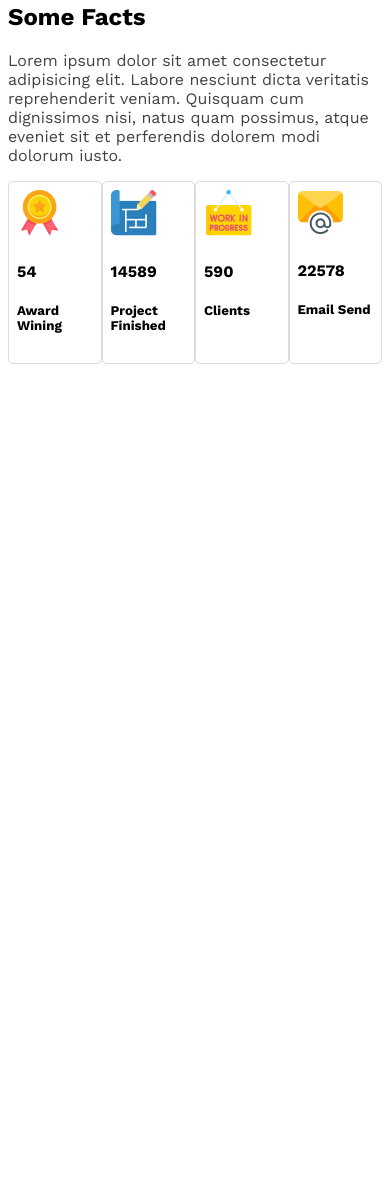
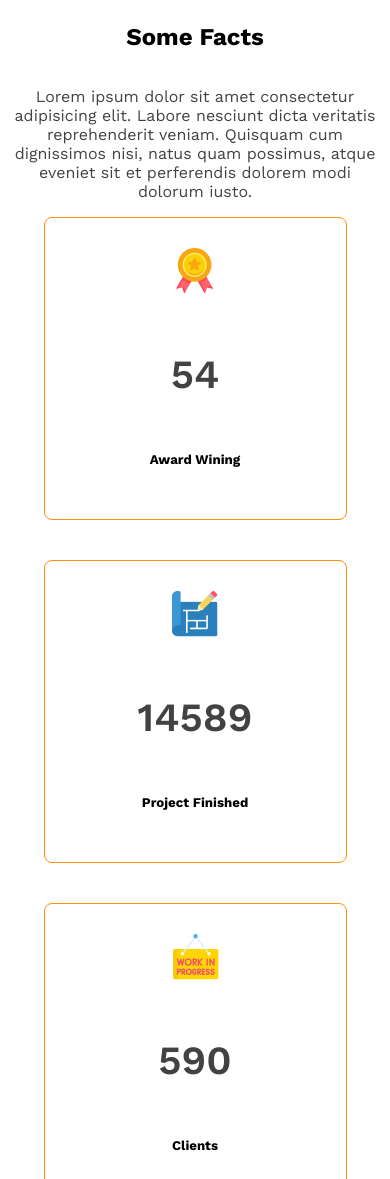
Before and after one commit to touhidulemroz/G3_Architects_touhidulemroz, a plain HTML site: page index.html in a window 390 px wide. Shown: the part 2861-4040 px from the top of the page. Before the commit the page ends 3233 px from the top, so only its background shows below. Drawn offline with nearby package versions, Linux system fonts and the light colour scheme.

Commit message:
update the some facts section

```diff
--- a/index.html
+++ b/index.html
@@ -1,16 +1,15 @@
 <!DOCTYPE html>
 <html lang="en">
+
 <head>
   <meta charset="UTF-8" />
   <meta name="viewport" content="width=device-width, initial-scale=1.0" />
   <title>G3 Architects - Home</title>
   <link rel="stylesheet" href="styles/main.css" />
-    <link
-      rel="shortcut icon"
-      href="https://img.icons8.com/?size=100&id=GaZvrjdSUNlz&format=png&color=000000"
-      type="image/x-icon"
-    />
+  <link rel="shortcut icon" href="https://img.icons8.com/?size=100&id=GaZvrjdSUNlz&format=png&color=000000"
+    type="image/x-icon" />
 </head>
+
 <body class="work-sans-font">
   <!-- header section starts here  -->
   <header class="header bg-light">
@@ -58,8 +57,11 @@
         <img src="images/team4.png" alt="two architects discussing about design">
       </div>
       <div class="our-features">
-        <h1 class="section-title"> <span id="quick-list" class="text-grey">Quick list</span> <span id="of-out">of Our</span> <span id="features" class="text-primary">Features</span></h1>
-        <p class="feature-description text-grey">There are many variations of passages of Lorem Ipsum available, but the majority have suffered alteration in some form, by injected humour, or randomised words which don't look even</p>
+        <h1 class="section-title"> <span id="quick-list" class="text-grey">Quick list</span> <span id="of-out">of
+            Our</span> <span id="features" class="text-primary">Features</span></h1>
+        <p class="feature-description text-grey">There are many variations of passages of Lorem Ipsum available, but the
+          majority have suffered alteration in some form, by injected humour, or randomised words which don't look even
+        </p>
         <button class="btn-primary">Explore More</button>
       </div>
     </section>
@@ -74,32 +76,43 @@
       <h1 class="section-titl">
         Some Facts
       </h1>
-            <p class="text-grey">Lorem ipsum dolor sit amet consectetur adipisicing elit. Labore nesciunt dicta veritatis reprehenderit veniam. Quisquam cum dignissimos nisi, natus quam possimus, atque eveniet sit et perferendis dolorem modi dolorum iusto.
+      <p class="text-grey">Lorem ipsum dolor sit amet consectetur adipisicing elit. Labore nesciunt dicta veritatis
+        reprehenderit veniam. Quisquam cum dignissimos nisi, natus quam possimus, atque eveniet sit et perferendis
+        dolorem modi dolorum iusto.
       </p>
       <div class="facts-card-container">
         <div class="fact-card">
+          <div>
             <img src="images/icons/ribon.png" alt="ribons" class="fact-icon">
             <h4 class="fact-number">54</h4>
             <h5 class="fact-name">Award Wining</h5>
           </div>
+        </div>
         <div class="fact-card">
+          <div>
             <img src="images/icons/projects.png" alt="projects" class="fact-icon">
             <h4 class="fact-number">14589</h4>
             <h5 class="fact-name">Project Finished</h5>
           </div>
+        </div>
         <div class="fact-card">
+          <div>
             <img src="images/icons/customers.png" alt="customers" class="fact-icon">
             <h4 class="fact-number">590</h4>
             <h5 class="fact-name">Clients</h5>
           </div>
+        </div>
         <div class="fact-card">
+          <div>
             <img src="images/icons/email.png" alt="emails" class="fact-icon">
             <h4 class="fact-number">22578</h4>
             <h5 class="fact-name">Email Send</h5>
+          </div>
         </div>
       </div>
     </section>
   </main>
   <footer></footer>
 </body>
+
 </html>
--- a/styles/main.css
+++ b/styles/main.css
@@ -1,5 +1,5 @@
 /* Font - Work Sans  */
-@import url('https://fonts.googleapis.com/css2?family=Fira+Sans:ital,wght@0,100;0,200;0,300;0,400;0,500;0,600;0,700;0,800;0,900;1,100;1,200;1,300;1,400;1,500;1,600;1,700;1,800;1,900&family=Open+Sans:ital,wght@0,300..800;1,300..800&family=Plus+Jakarta+Sans:ital,wght@0,200..800;1,200..800&family=Work+Sans:ital,wght@0,100..900;1,100..900&display=swap');
+@import url("https://fonts.googleapis.com/css2?family=Fira+Sans:ital,wght@0,100;0,200;0,300;0,400;0,500;0,600;0,700;0,800;0,900;1,100;1,200;1,300;1,400;1,500;1,600;1,700;1,800;1,900&family=Open+Sans:ital,wght@0,300..800;1,300..800&family=Plus+Jakarta+Sans:ital,wght@0,200..800;1,200..800&family=Work+Sans:ital,wght@0,100..900;1,100..900&display=swap");
 
 /* Font - Work Sans */
 .work-sans-font {
@@ -19,9 +19,9 @@
   color: #424242;
 }
 .text-primary {
-    color: #FF900E;
+  color: #ff900e;
 }
-.text-light-grey{
+.text-light-grey {
   color: #727272;
 }
 .bg-light {
@@ -30,21 +30,20 @@
 .btn-primary {
   border: none;
   border-radius: 8px;
-    background: #FF900E;
+  background: #ff900e;
   color: #fff;
   font-size: 1.25rem;
   font-weight: 600;
   cursor: pointer;
   padding: 20px 25px;
-
 }
 
-main{
+main {
   max-width: 1440px;
   margin: 0 auto;
 }
 
-main >section {
+main > section {
   margin-top: 80px;
 }
 
@@ -77,8 +76,9 @@ main >section {
   color: black;
 }
 
-.navbar, .banner{
-    max-width:1440px;
+.navbar,
+.banner {
+  max-width: 1440px;
   margin: 0 auto;
 }
 
@@ -98,12 +98,12 @@ main >section {
 
 .banner img {
   width: 100%;
-
 }
 
 /* responsive media query  */
 @media screen and (max-width: 576px) {
-    .navbar, .nav-links {
+  .navbar,
+  .nav-links {
     flex-direction: column;
   }
 }
@@ -113,7 +113,6 @@ main >section {
 /* team and features related styles  */
 
 .teams {
-
   display: flex;
   /* justify-content: space-between; */
   align-items: center;
@@ -131,8 +130,6 @@ main >section {
   margin-left: 30px;
   max-width: 530px;
 }
-
-
 
 #quick-list {
   font-weight: 500;
@@ -155,7 +152,6 @@ main >section {
     /* align-items: center; */
     margin-left: 0;
   }
-
 }
 
 @media screen and (min-width: 577px) and (max-width: 992px) {
@@ -171,22 +167,50 @@ main >section {
   }
 }
 
-
-
-
-
-
-
 /* some facts styles  */
 
 .facts-card-container {
-    display: flex;
-    justify-content: space-around;
+  display: grid;
+  grid-template-columns: repeat(4, 1fr);
+  gap: 40px;
 }
 
 .fact-card {
-    border: 1px solid #72727241;
-    border-radius: 5px;
-    padding: 8px;
-    width: 200px;
+  display: flex;
+  justify-content: center;
+  align-items: center;
+  text-align: center;
+
+  border: 1px solid #ff900e;
+
+  border-radius: 8px;
+  padding: 30px;
+  width: 241px;
+  height: 241px;
 }
+
+.fact-number {
+  color: rgb(66, 66, 66);
+  font-family: Work Sans;
+  font-size: 2.5rem;
+  font-weight: 600;
+  line-height: 3rem;
+  /* letter-spacing: 0%; */
+  /* text-align: left; */
+}
+
+/* some facts resposnive media query  */
+@media screen and (max-width: 576px) {
+  .facts-card-container {
+    /* align-items: center; */
+    grid-template-columns: 1fr;
+
+  }
+  .some-facts{
+    display: flex;
+    flex-direction: column;
+    justify-content: center;
+    align-items: center;
+    text-align: center;
+  }
+}
```
Lines whose indentation alone changed are shown as unchanged.
